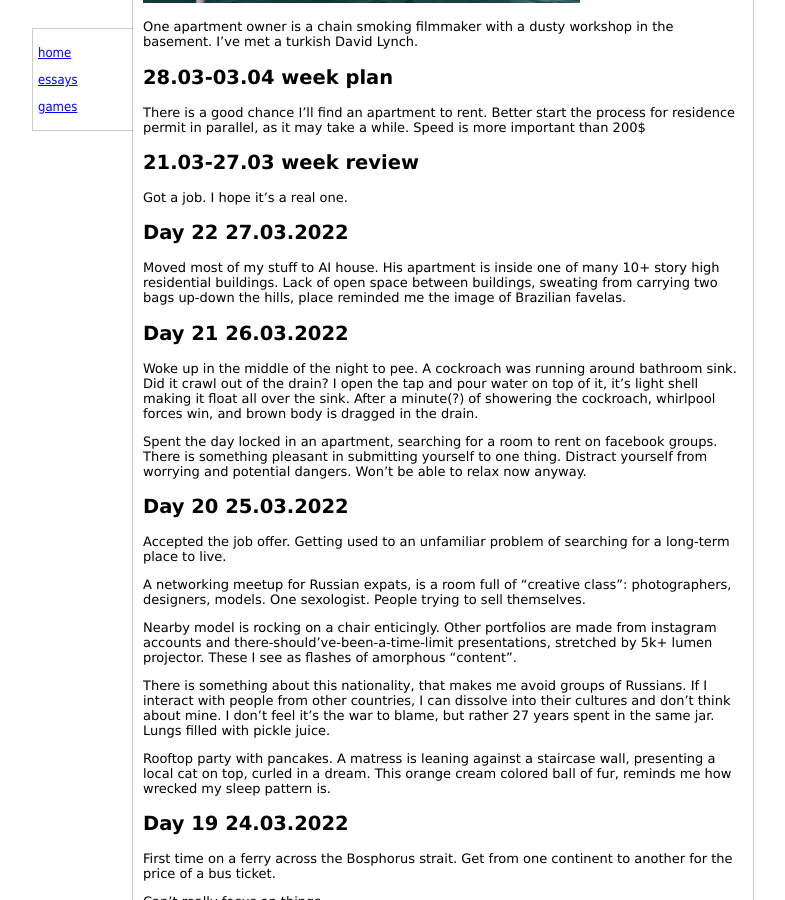
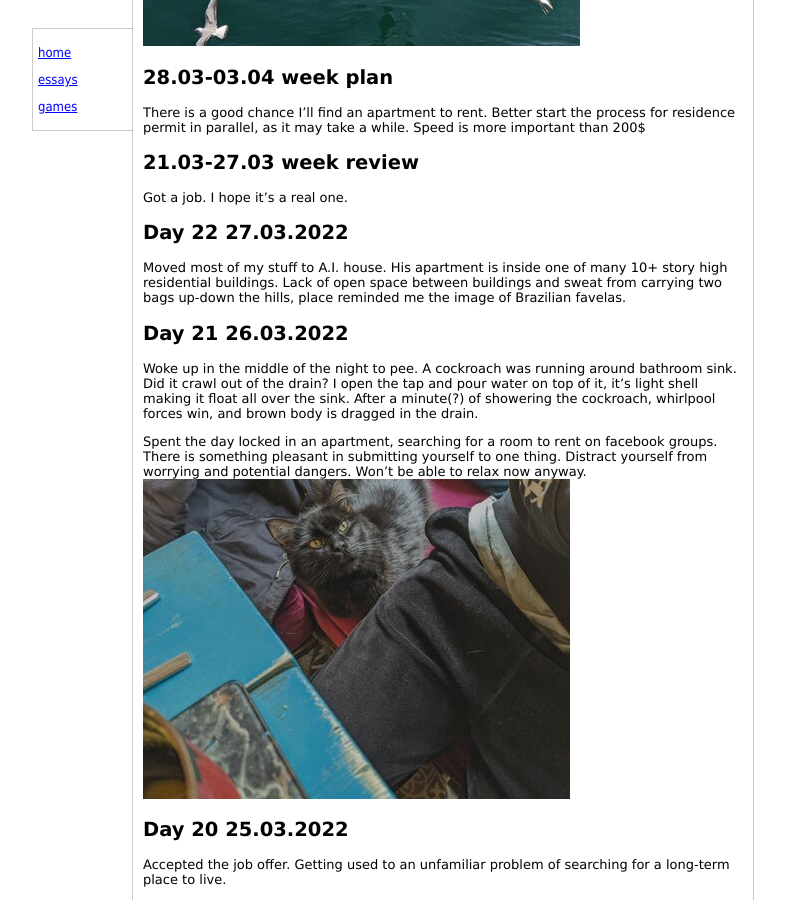
Before and after one commit to saint-angels/saint-angels.github.io, a Jekyll site: the page built from _essays/running_log.md, in a window 1280 px wide and 900 px high, scrolled down 1904 px. Shown: the whole window, without its empty margins (247-1032 px from the left). Built offline with Jekyll 4.4.1, drawn with Linux system fonts in a browser that asks for light colours.

Commit message:
26.03 img

```diff
--- a/_essays/running_log.md
+++ b/_essays/running_log.md
@@ -55,9 +55,9 @@ Turkish guy turns out to be a history teacher, who keeps repeating my name, enjo
 
 ## Day 23  28.03.2022
 Took a ferry across Bosphorus to check more rooms for rent.
-![](/assets/images/running_log/28_03.jpg)
 
 One apartment owner is a chain smoking filmmaker with a dusty workshop in the basement. I've met a turkish David Lynch.
+![](/assets/images/running_log/28_03.jpg)
 
 ## 28.03-03.04 week plan
 There is a good chance I'll find an apartment to rent.
@@ -67,8 +67,8 @@ Speed is more important than 200$
 ## 21.03-27.03 week review
 Got a job. I hope it's a real one.
 ## Day 22  27.03.2022
-Moved most of my stuff to AI house. His apartment is inside one of many 10+ story high residential buildings.
-Lack of open space between buildings, sweating from carrying two bags up-down the hills, place reminded me the image of Brazilian favelas.
+Moved most of my stuff to A.I. house. His apartment is inside one of many 10+ story high residential buildings.
+Lack of open space between buildings and sweat from carrying two bags up-down the hills, place reminded me the image of Brazilian favelas.
 
 ## Day 21  26.03.2022
 Woke up in the middle of the night to pee. A cockroach was running around bathroom sink.
@@ -80,7 +80,7 @@ Spent the day locked in an apartment, searching for a room to rent on facebook g
 There is something pleasant in submitting yourself to one thing.
 Distract yourself from worrying and potential dangers.
  Won't be able to relax now anyway.
-
+![](/assets/images/running_log/26_03.jpg)
 ## Day 20  25.03.2022
 Accepted the job offer. Getting used to an unfamiliar problem of searching for a long-term place to live.
 
```
Also changed, not shown: assets/images/running_log/26_03.jpg (added).
